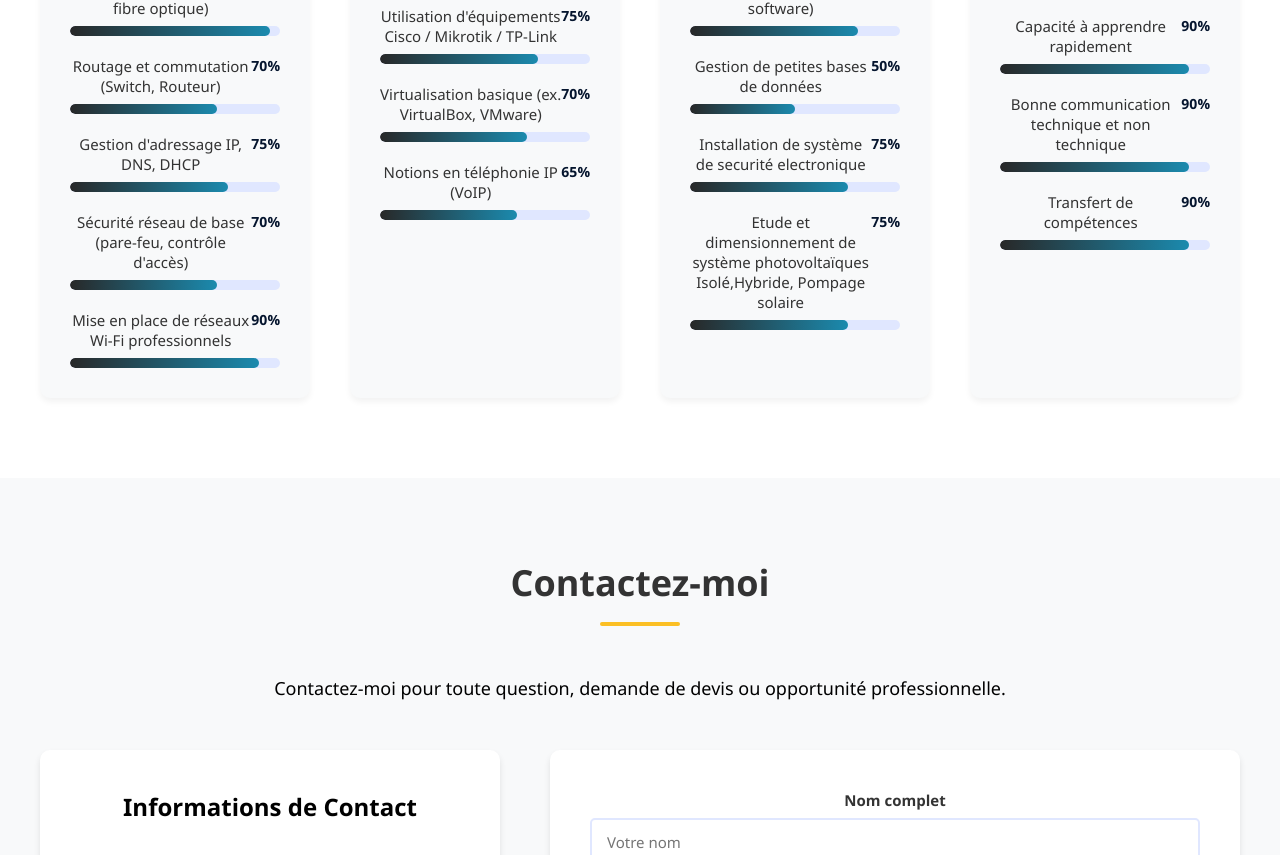
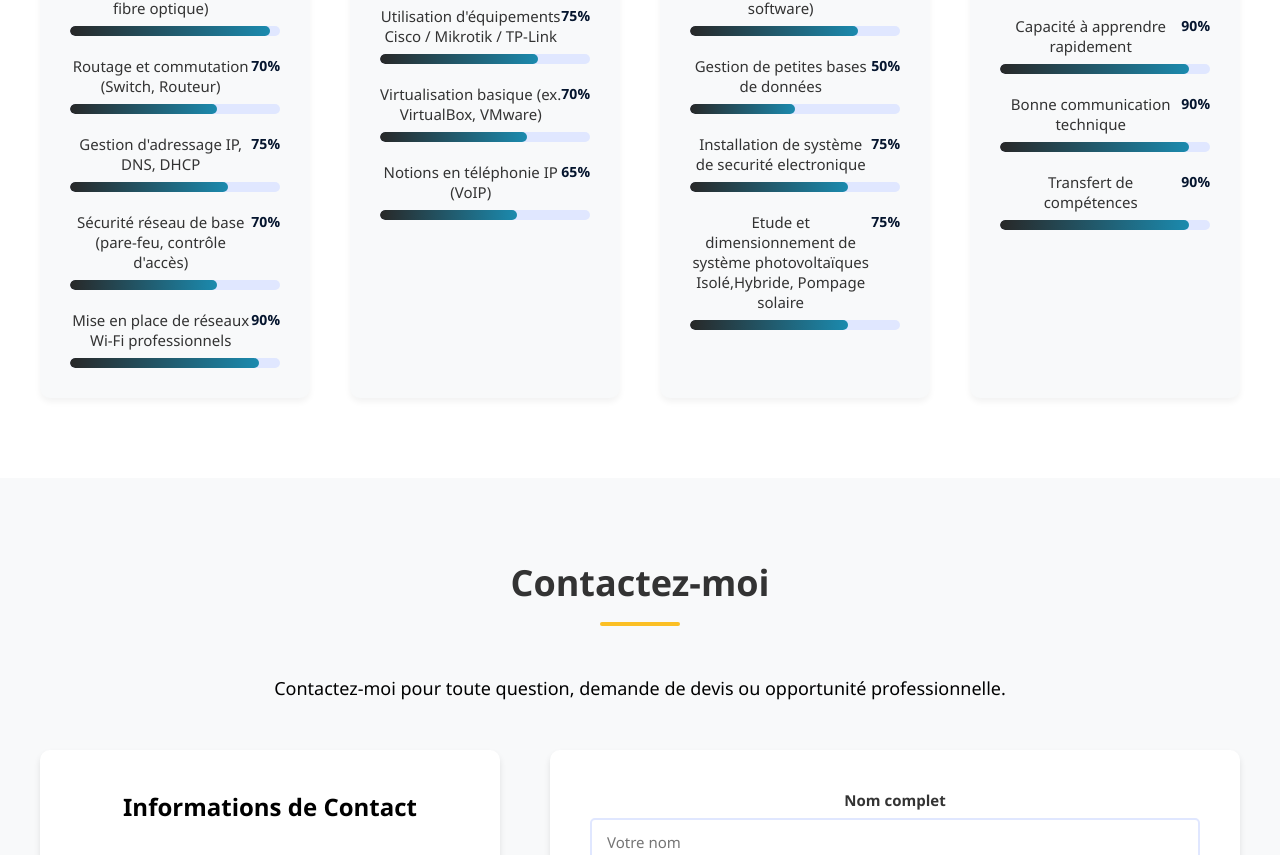
Before and after one commit to regisabe/regis-portfolio, a React (Create React App) app: page / in a window 1280 px wide. Shown: the part 2951-3806 px from the top of the page. Built offline with nearby package versions, Linux system fonts and the light colour scheme.

Commit message:
nom d'affichage

```diff
--- a/src/components/Skills.js
+++ b/src/components/Skills.js
@@ -40,7 +40,7 @@ function Skills() {
         { name: "Esprit d'équipe", level: 90 },
         { name: "Sens de l'analyse et résolution de problèmes", level: 90 },
         { name: "Capacité à apprendre rapidement", level: 90 },
-        { name: "Bonne communication technique et non technique", level: 90 },
+        { name: "Bonne communication technique", level: 90 },
         { name: "Transfert de compétences", level: 90 }
 
       ]
```
